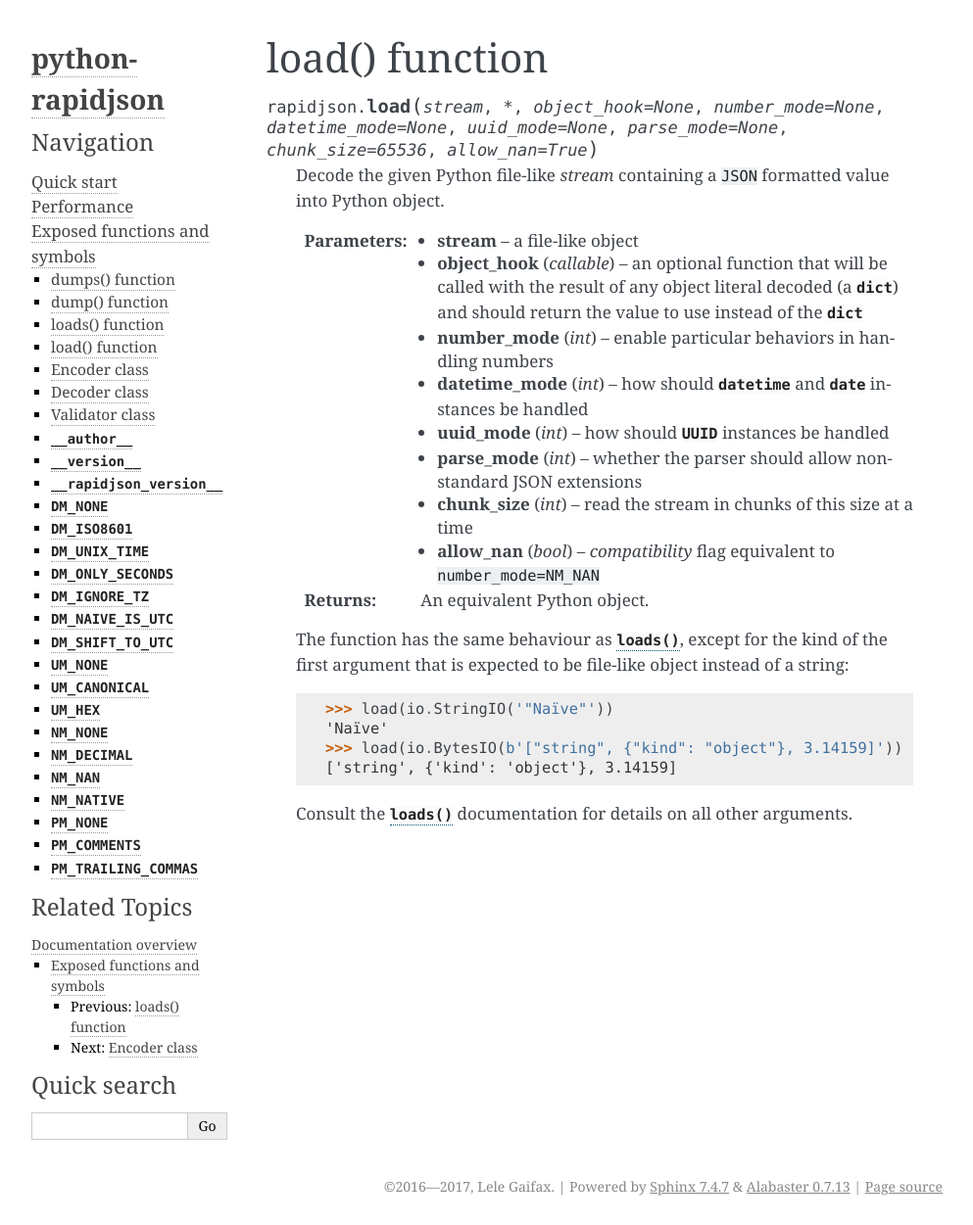
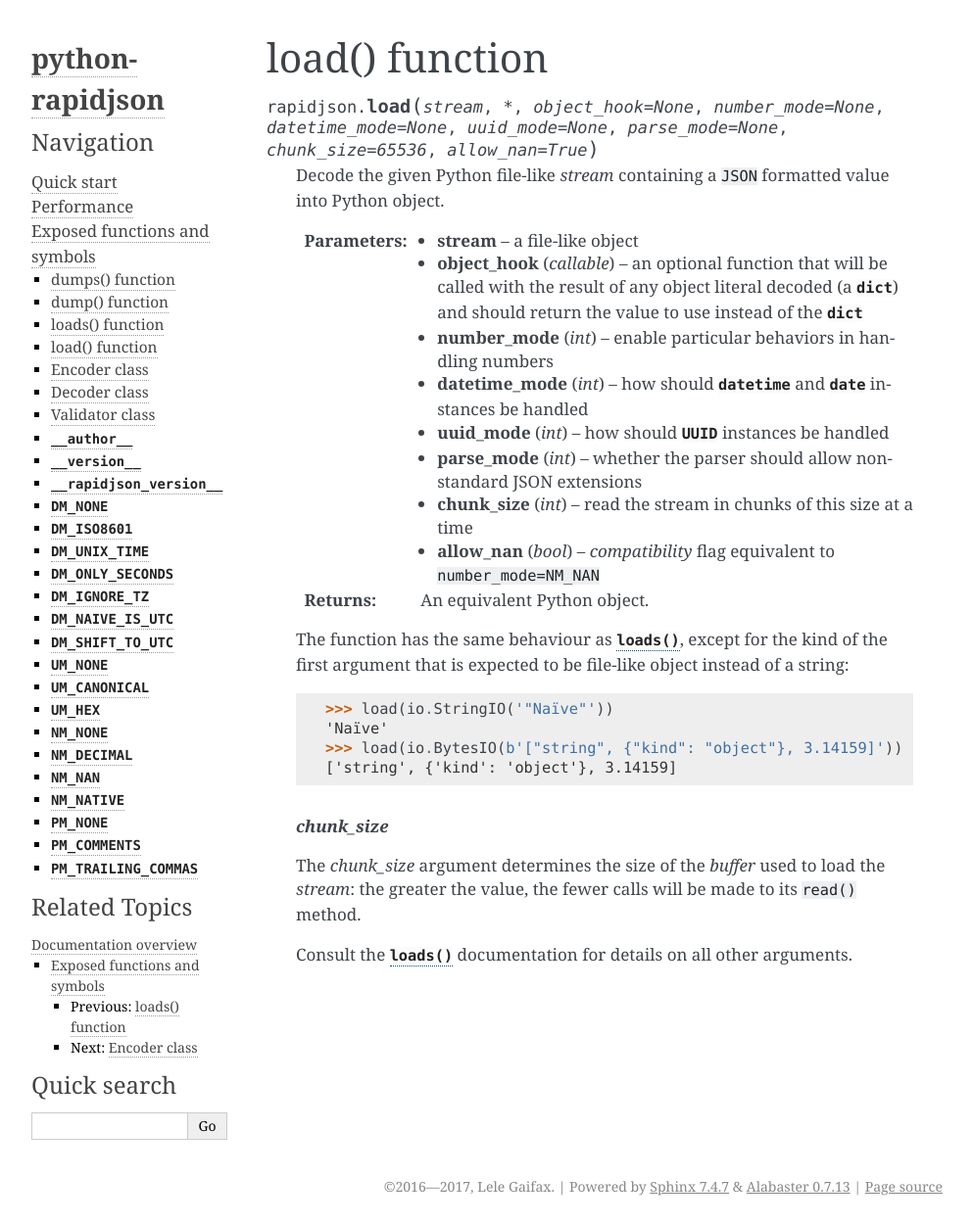
Before and after one commit to python-rapidjson/python-rapidjson, a Sphinx documentation site: the page built from docs/load.rst, in a window 1280 px wide. Shown: the whole page at 98% size, without its empty margins (148-1141 px from the left). Built offline with Sphinx 7.4.7, drawn with Linux system fonts in a browser that asks for light colours.

Commit message:
Document the chunk_size argument

```diff
--- a/docs/decoder.rst
+++ b/docs/decoder.rst
@@ -32,11 +32,11 @@
                           extensions <loads-parse-mode>`
 
 
-   .. method:: __call__(json, chunk_size=65536)
+   .. method:: __call__(json, *, chunk_size=65536)
 
       :param json: either a ``str`` instance, an *UTF-8* ``bytes`` instance or a
                    *file-like* stream, containing the ``JSON`` to be decoded
-      :param int size: in case of a stream, it will be read in chunks of this size
+      :param int chunk_size: in case of a stream, it will be read in chunks of this size
       :returns: a Python value
 
       .. doctest::
--- a/docs/dump.rst
+++ b/docs/dump.rst
@@ -58,6 +58,12 @@
       >>> stream.getvalue() == dumps('¯\_(ツ)_/¯')
       True
 
+   .. rubric:: `chunk_size`
+
+   The `chunk_size` argument determines the size of the *buffer* used to feed the
+   *stream*: the greater the value, the fewer calls will be made to its ``write()``
+   method.
+
    Consult the :func:`dumps()` documentation for details on all other arguments.
 
 .. [#] A *text stream* is recognized by checking the presence of an ``encoding`` member
--- a/docs/load.rst
+++ b/docs/load.rst
@@ -45,4 +45,10 @@
       >>> load(io.BytesIO(b'["string", {"kind": "object"}, 3.14159]'))
       ['string', {'kind': 'object'}, 3.14159]
 
+   .. rubric:: `chunk_size`
+
+   The `chunk_size` argument determines the size of the *buffer* used to load the
+   *stream*: the greater the value, the fewer calls will be made to its ``read()``
+   method.
+
    Consult the :func:`loads()` documentation for details on all other arguments.
```
